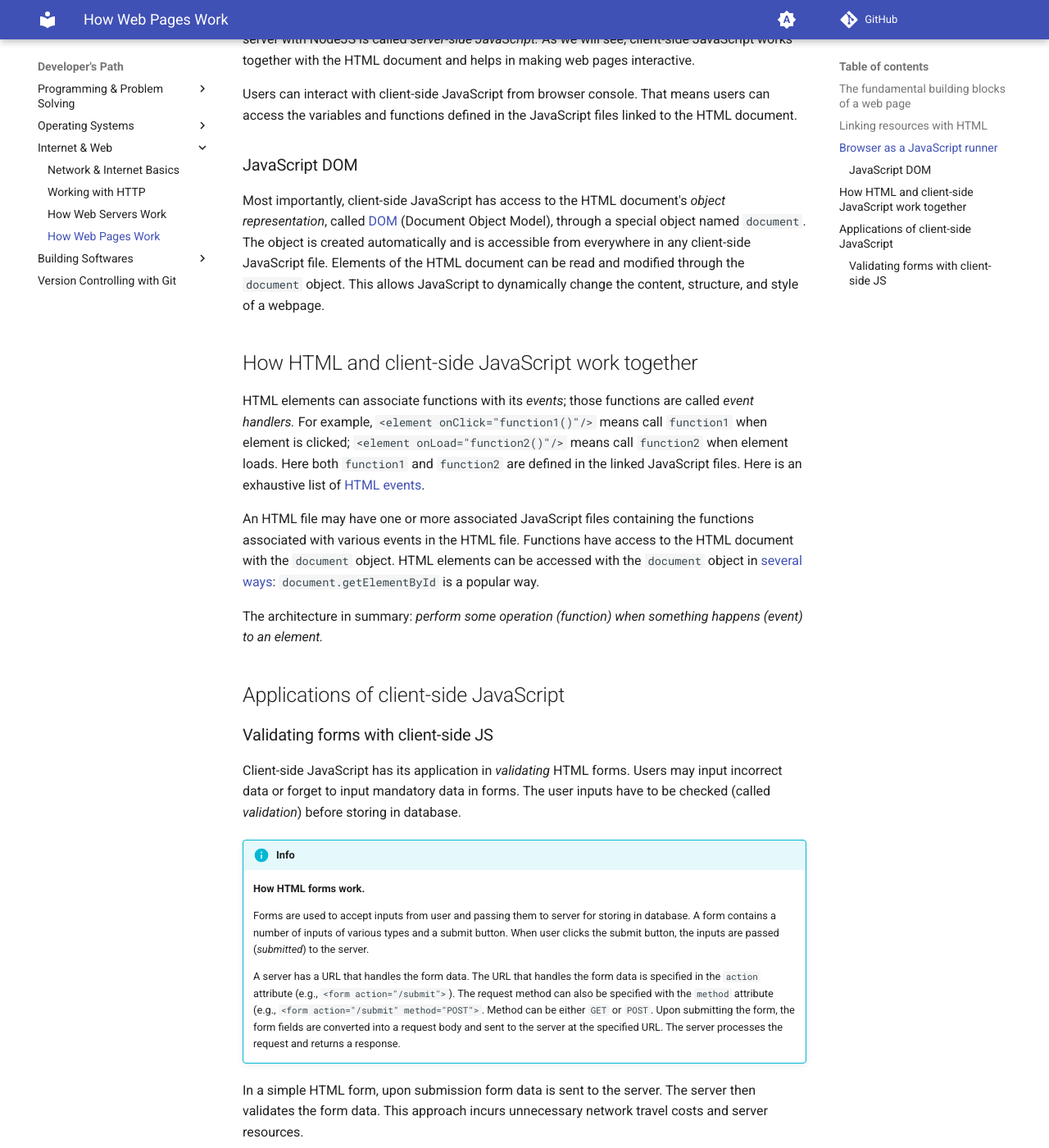
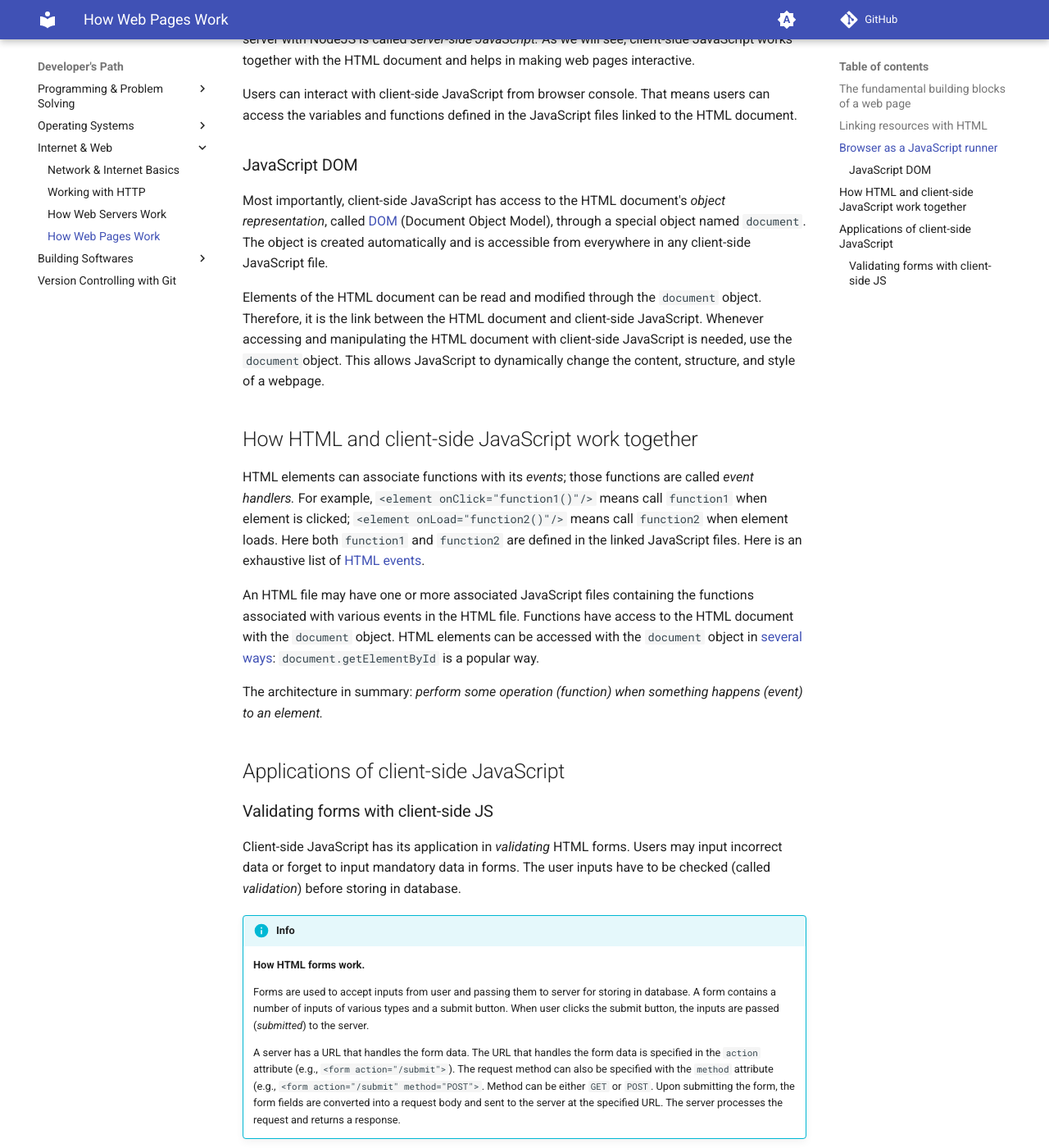
Before and after one commit to gharials/dev-path, an MkDocs documentation site: the page built from docs/internet-web/web-pages.md, in a window 1280 px wide and 1400 px high, scrolled down 1463 px. Shown: the whole window at 82% size. Built offline with MkDocs 1.6.1 and Material for MkDocs 9.7.7, drawn with Linux system fonts in a browser that asks for light colours; comment, search, counter and statistics services are not loaded; some of the changed text lies outside the part shown.

Commit message:
'web-pages': copy edit.

```diff
--- a/docs/internet-web/web-pages.md
+++ b/docs/internet-web/web-pages.md
@@ -53,7 +53,9 @@
 
 ### JavaScript DOM
 
-Most importantly, client-side JavaScript has access to the HTML document's _object representation_, called [DOM](https://www.w3schools.com/js/js_htmldom.asp) (Document Object Model), through a special object named `document`. The object is created automatically and is accessible from everywhere in any client-side JavaScript file. Elements of the HTML document can be read and modified through the `document` object. This allows JavaScript to dynamically change the content, structure, and style of a webpage.
+Most importantly, client-side JavaScript has access to the HTML document's _object representation_, called [DOM](https://www.w3schools.com/js/js_htmldom.asp) (Document Object Model), through a special object named `document`. The object is created automatically and is accessible from everywhere in any client-side JavaScript file.
+
+Elements of the HTML document can be read and modified through the `document` object. Therefore, it is the link between the HTML document and client-side JavaScript. Whenever accessing and manipulating the HTML document with client-side JavaScript is needed, use the `document`object. This allows JavaScript to dynamically change the content, structure, and style of a webpage.
 
 ## How HTML and client-side JavaScript work together
 
```
Also changed, not shown: other parts of docs/internet-web/web-pages.md (+1 -1 lines).
